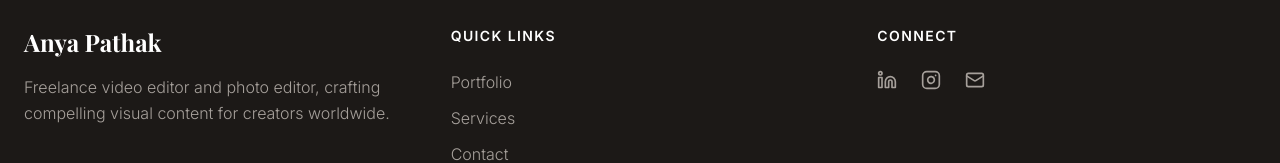
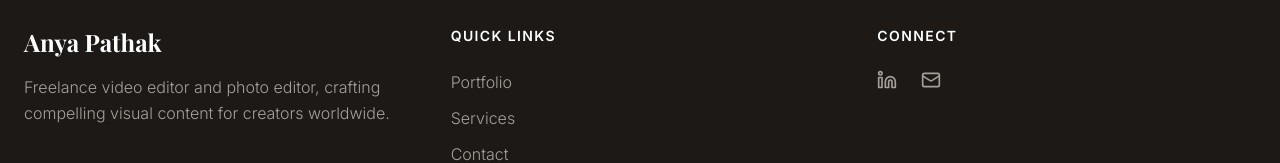
Before and after one commit to Prashun-Mishra/Video-Editor-portfolio, a Next.js app: page / in a window 1280 px wide. Shown: the part 7774-7937 px from the top of the page. Built offline with nearby package versions, Linux system fonts and the light colour scheme; a web font is replaced by a local one.

Commit message:
fix: update footer social links

```diff
--- a/components/portfolio/Footer.tsx
+++ b/components/portfolio/Footer.tsx
@@ -1,7 +1,7 @@
 'use client';
 
 import Link from 'next/link';
-import { Linkedin, Instagram, Mail } from 'lucide-react';
+import { Linkedin, Mail } from 'lucide-react';
 
 export default function Footer() {
   const currentYear = new Date().getFullYear();
@@ -55,22 +55,13 @@ export default function Footer() {
             <h4 className="font-semibold uppercase tracking-widest text-sm mb-6">Connect</h4>
             <div className="flex gap-6">
               <a
-                href="https://linkedin.com"
+                href="https://www.linkedin.com/in/anya-pathak-627a76402/"
                 target="_blank"
                 rel="noopener noreferrer"
                 className="text-stone-400 hover:text-white transition-colors"
                 aria-label="LinkedIn"
               >
                 <Linkedin className="w-5 h-5" />
-              </a>
-              <a
-                href="https://instagram.com"
-                target="_blank"
-                rel="noopener noreferrer"
-                className="text-stone-400 hover:text-white transition-colors"
-                aria-label="Instagram"
-              >
-                <Instagram className="w-5 h-5" />
               </a>
               <a
                 href="mailto:anyapathak01@gmail.com"
```
